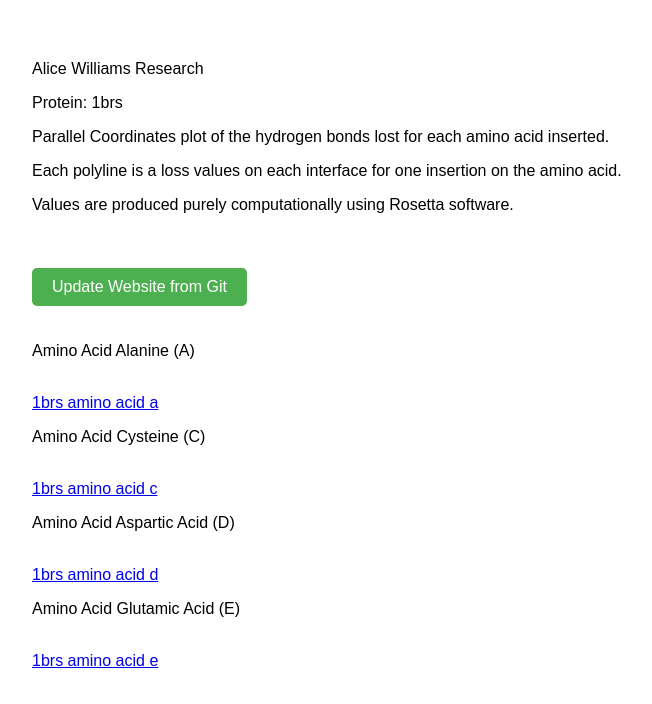
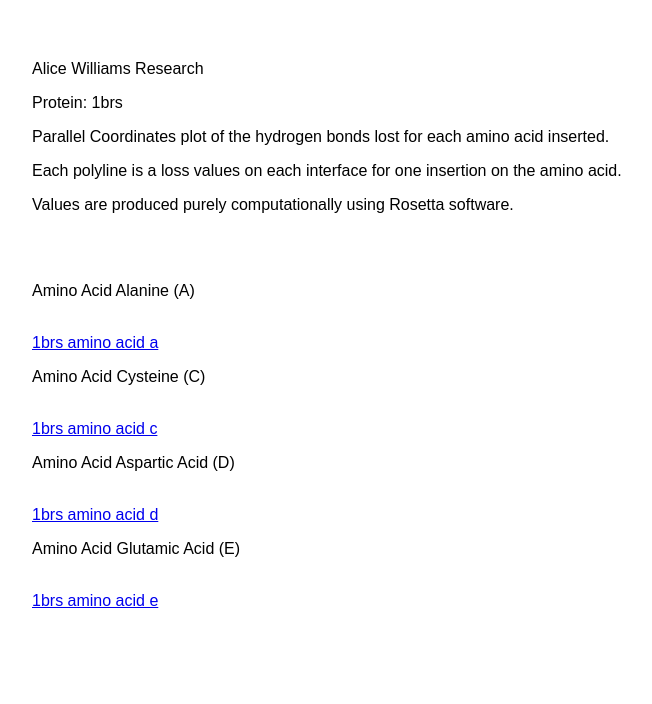
Before and after one commit to AvaAvarai/WWU_Student_Website, a plain HTML site: page index.html in a window 1280 px wide. Shown: the whole page, without its empty margins (208-860 px from the left). Drawn offline with Linux system fonts and the light colour scheme.

Commit message:
Remove update button

```diff
--- a/index.html
+++ b/index.html
@@ -10,9 +10,6 @@
     <p>Each polyline is a loss values on each interface for one insertion on the amino acid.</p>
     <p>Values are produced purely computationally using Rosetta software.</p><br>
 
-    <button class="update-button" onclick="updateWebsite()">Update Website from Git</button>
-    <div id="update-status"></div>
-
     <br>
     <p>Amino Acid Alanine (A)</p><br>
     <a href="1brs_interface_bonds_loss_parallel_coordinates/a.png">1brs amino acid a</a><br>
@@ -22,30 +19,5 @@
     <a href="1brs_interface_bonds_loss_parallel_coordinates/d.png">1brs amino acid d</a><br>
     <p>Amino Acid Glutamic Acid (E)</p><br>
     <a href="1brs_interface_bonds_loss_parallel_coordinates/e.png">1brs amino acid e</a>
-
-    <script>
-        function updateWebsite() {
-            const button = document.querySelector('.update-button');
-            const statusDiv = document.getElementById('update-status');
-
-            button.disabled = true;
-            statusDiv.style.display = 'block';
-            statusDiv.className = 'status-loading';
-            statusDiv.textContent = 'Updating website... Please wait.';
-
-            fetch('update.cgi')
-                .then(response => response.text())
-                .then(data => {
-                    statusDiv.className = 'status-success';
-                    statusDiv.textContent = 'Update successful! ' + data;
-                    button.disabled = false;
-                })
-                .catch(error => {
-                    statusDiv.className = 'status-error';
-                    statusDiv.textContent = 'Error updating website: ' + error.message;
-                    button.disabled = false;
-                });
-        }
-    </script>
 </body>
 </html>
```
Also changed, not shown: 1 other file.
